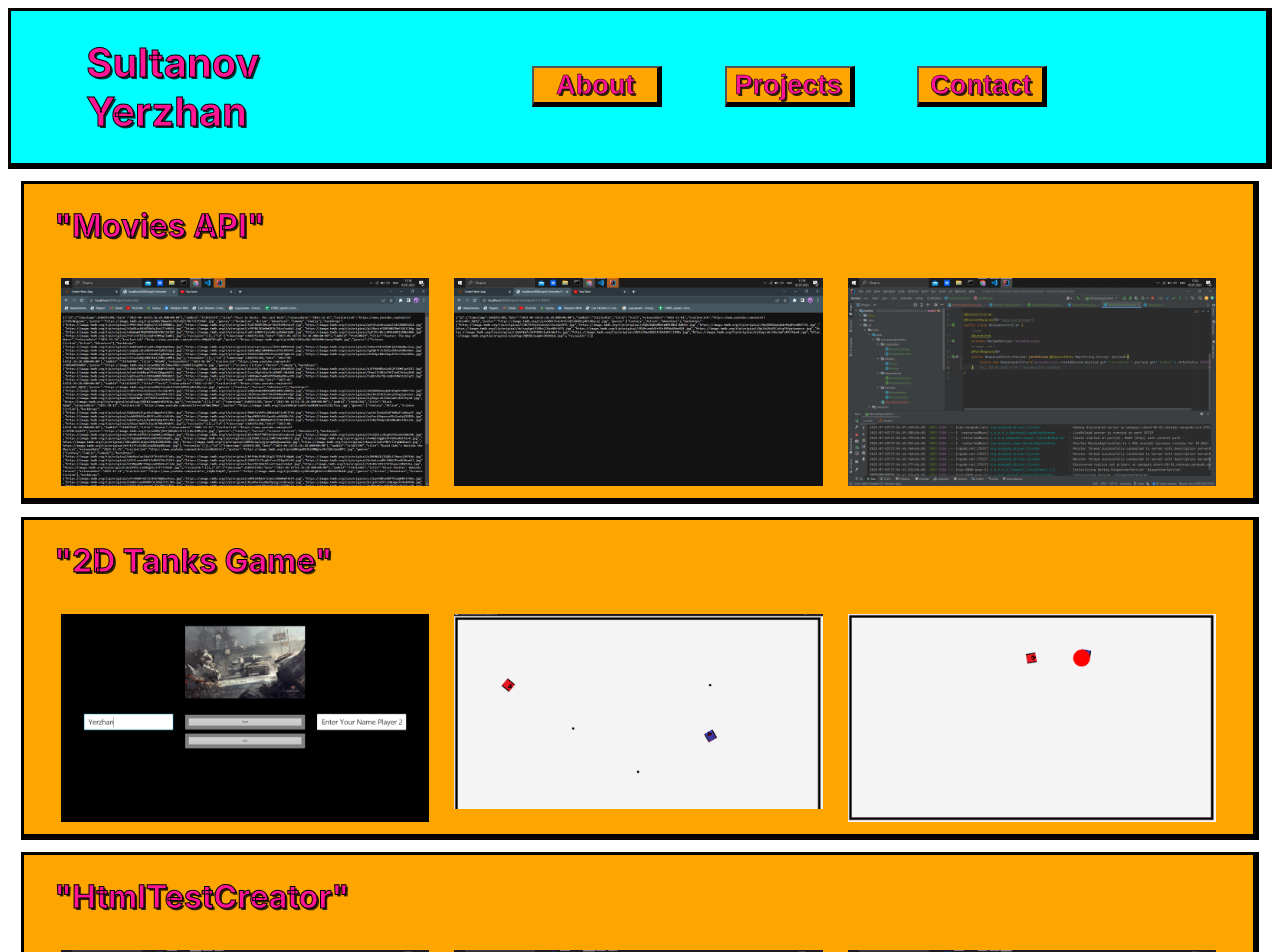
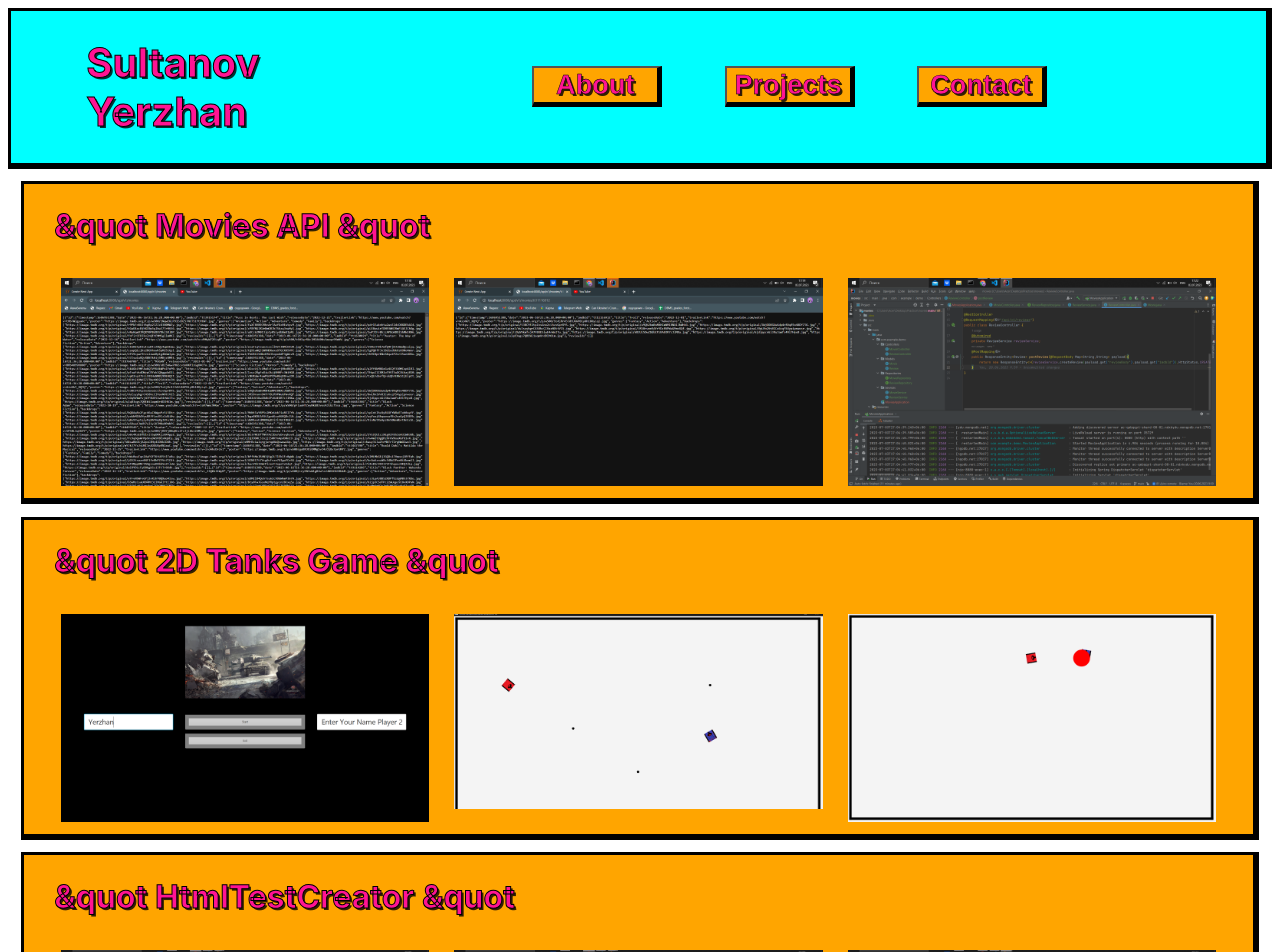
Before and after one commit to alogsDiu/first-portfolio, a Next.js app: page /projects in a window 1280 px wide. Shown: the top 952 px of the page. Built offline with nearby package versions, Linux system fonts and the light colour scheme.

Commit message:
sixth-commit

```diff
--- a/src/app/projects/page.tsx
+++ b/src/app/projects/page.tsx
@@ -41,7 +41,7 @@ const Projects = () => {
   return (
       <m.div className='projects' exit={{opacity:0}}>
         <m.div onClick={e=>{setFirst(first===false)}} variants={devProps} whileHover='hover' initial={{x:1700,opacity:0}} animate={{x:0,opacity:1}} transition={{duration:2,type:'tween'}} exit={{x:1700}} className='project'>
-          <m.h1>"Movies API"</m.h1>
+          <m.h1>&quot Movies API &quot</m.h1>
           <div className='imgContainer'>
             <Image src={allMovies} alt="FirstPic" className='img'/>
             <Image src={selectedMovie} alt="SecondPic" className='img'/>
@@ -50,7 +50,7 @@ const Projects = () => {
           {first===true && <div><p>{firstContent}</p><a href='https://github.com/alogsDiu/MoviesAPI'><BiLogoGithub className='icon'/></a></div>}
         </m.div>
         <m.div onClick={e=>{setSecond(second===false)}} variants={devProps} whileHover='hover'  initial={{x:-1700,opacity:0}} animate={{x:0,opacity:1}} transition={{duration:2 ,type:'tween' , delay:0.5}} className='project'>
-          <m.h1>"2D Tanks Game"</m.h1>
+          <m.h1>&quot 2D Tanks Game &quot</m.h1>
           <div className='imgContainer'>
             <Image  src={opening} alt="FirstPic" className='img'/>
             <Image  src={gameProces} alt="SecondPic" className='img'/>
@@ -59,7 +59,7 @@ const Projects = () => {
           {second===true && <div><p>{secondContent}</p><a href='https://github.com/alogsDiu/TwoTanks'><BiLogoGithub className='icon'/></a></div>}
         </m.div>
         <m.div onClick={e=>{setThird(third===false)}} variants={devProps} whileHover='hover'  initial={{x:1700,opacity:0}} animate={{x:0,opacity:1}} transition={{duration:2,type:'tween', delay:1}} className='project'>
-          <m.h1>"HtmlTestCreator"</m.h1>
+          <m.h1>&quot HtmlTestCreator &quot</m.h1>
           <div className='imgContainer'>
             <Image  src={incorrect} alt="FirstPic" className='img'/>
             <Image  src={correct} alt="SecondPic" className='img'/>
```
